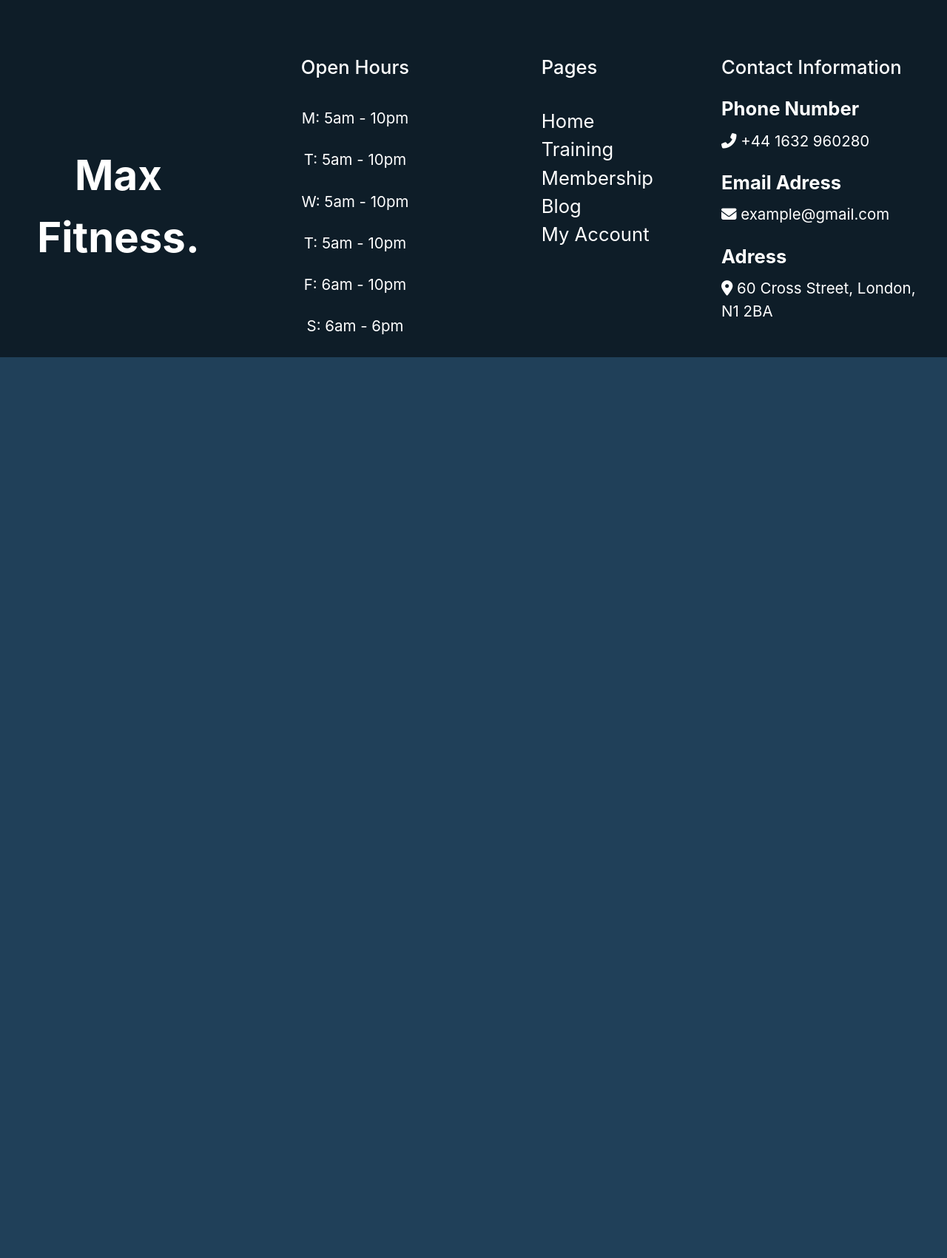
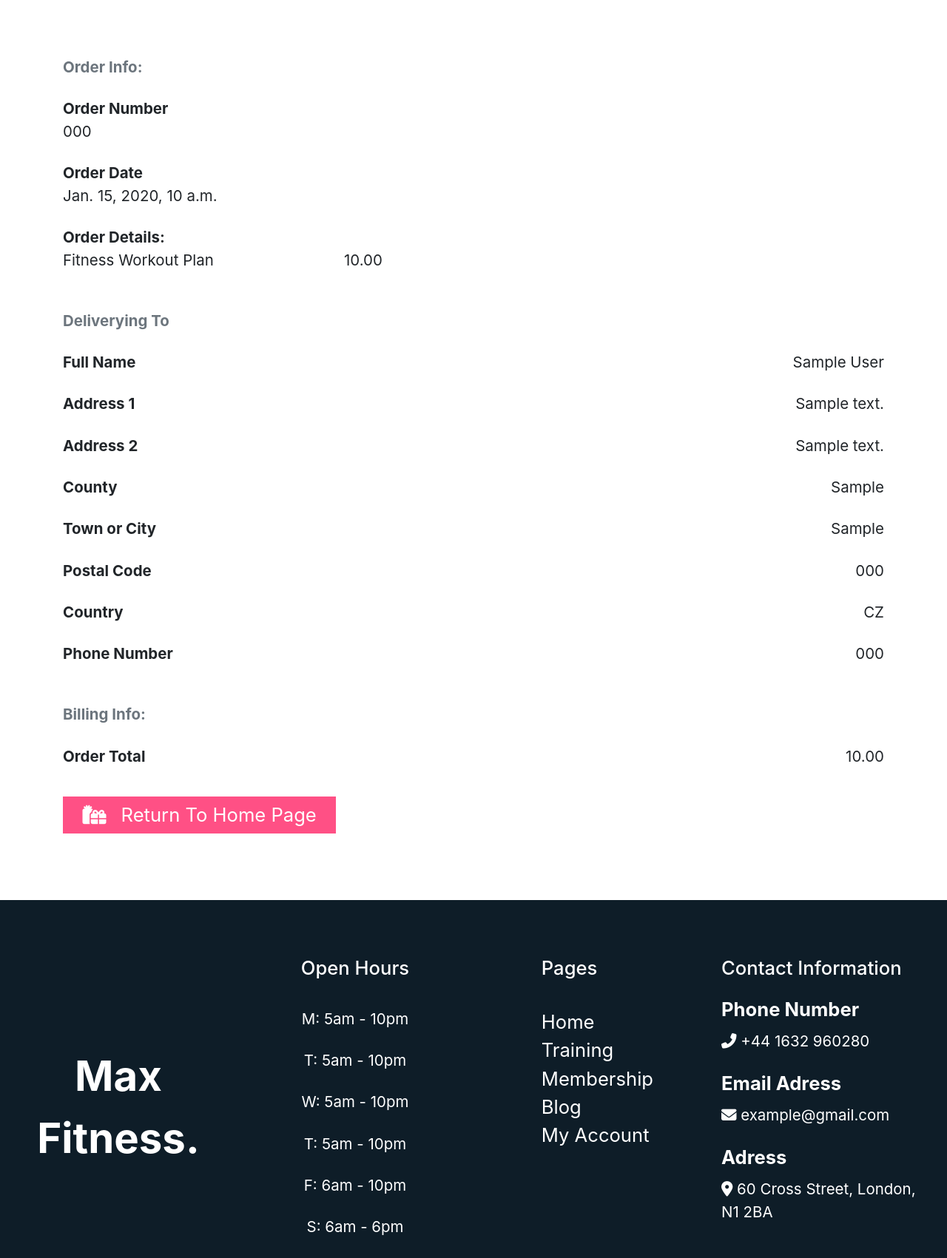
Before and after one commit to Code-Institute-Submissions/Max_Fitness_MS_4, a Django app: page /checkout/checkout_success/000 in a window 1280 px wide. Shown: the part 1025-2726 px from the top of the page at 74% size. Before the commit the page ends 1508 px from the top, so only its background shows below. Run offline with Django 3.2, Linux system fonts and the light colour scheme; data comes from the database, SQL or seed files in the repository; tables that the repository leaves empty hold one stand-in row (values such as "Sample post"); parts of the project's set-up code (start-up, migrations or seed data) failed here and were passed over; some libraries are stand-ins or nearby versions.

Commit message:
Add template tags and html components to checkout_success page

```diff
--- a/checkout/templates/checkout/checkout.html
+++ b/checkout/templates/checkout/checkout.html
@@ -121,13 +121,13 @@
                         <div class="mb-3 text-danger" id="card-errors" role="alert"></div>
                     </fieldset>
                     <div class="submit-button text-right mt-5 mb-2">
-						<a href="{% url 'bag' %}" class="btn btn-outline-black products-section-btn text-white mt-2 rounded-0">
+						<a href="{% url 'bag' %}" class="btn btn-primary products-section-btn text-white mt-2 rounded-0">
 							<span class="icon">
 								<i class="fas fa-chevron-left"></i>
 							</span>
 							<span class="font-weight-bold">Adjust Bag</span>
 						</a>
-						<button id="submit-button" class="btn btn-black products-section-btn text-white mt-2 rounded-0">
+						<button id="submit-button" class="btn btn-primary products-section-btn text-white mt-2 rounded-0">
 							<span class="font-weight-bold">Complete Order</span>
 							<span class="icon">
 								<i class="fas fa-lock"></i>
--- a/checkout/templates/checkout/checkout_success.html
+++ b/checkout/templates/checkout/checkout_success.html
@@ -6,9 +6,168 @@
     <div class="container">
         <div class="row">
             <div class="col-12 hero-background-color text-center">
-                <h1 class="text-white">Your order information is bellow. A confirmation email will be sent to <strong>{{ order.email }}</strong></h1>
+                <h1 class="text-white">Thank you. Your order information is bellow.</h1>
+                <p class="text-small mt-5 text-white">A confirmation email will be sent to <strong>{{ order.email }}</strong></p>
             </div>
         </div>
     </div>
 </div>
 {% endblock %}
+
+{% block content %}
+<div class="order-confirmation-container">
+    <div class="container pt-5 pb-5">
+        <div class="row">
+            <div class="col-12">
+                <p class="text-muted font-weight-bold">Order Info:</p>
+            </div>
+        </div>
+        <div class="row">
+            <div class="col-12">
+                <p class="mb-0 text-black font-weight-bold">Order Number</p>
+            </div>
+            <div class="col-12">
+                <p>{{ order.order_number}}</p>
+            </div>
+        </div>
+        <div class="row">
+            <div class="col-12">
+                <p class="mb-0 text-black font-weight-bold">Order Date</p>
+            </div>
+            <div class="col-12">
+                <p>{{ order.date }}</p>
+            </div>
+        </div>
+        <div class="row">
+            <div class="col-12">
+                <p class="font-weight-bold mb-0">Order Details:</p>
+            </div>
+        </div>
+        {% for item in order.lineitems.all %}
+            <div class="row">
+                {% if item.product %}
+                <div class="col-12 col-md-4">
+                    <p class="text-capitalize">{{ item.product.name }}</p>
+                </div>
+                <div class="col-12 col-md-4">
+                    <p class="text-capitalize">{{ item.price }}</p>
+                </div>
+                {% else %}
+                <div class="col-12 col-md-4">
+                    <p class="text-capitalize">{{ item.subscription.subscriptionType }} {{ item.subscription.name }}</p>
+                </div>
+                <div class="col-12 col-md-4">
+                    <p class="text-capitalize">{{ item.subscription.price }}</p>
+                </div>
+                {% endif %}
+            </div>
+        {% endfor %}
+        <div class="row">
+            <div class="col-12 mt-3">
+                <p class="text-muted font-weight-bold">Deliverying To</p>
+            </div>
+        </div>
+        <div class="row">
+            <div class="col-12 col-md-4">
+                <p class="text-black font-weight-bold">Full Name</p>
+            </div>
+            <div class="col-12 col-md-8 text-md-right">
+                <p>{{ order.full_name }}</p>
+            </div>
+        </div>
+        <div class="row">
+            <div class="col-12 col-md-4">
+                <p class="text-black font-weight-bold">Address 1</p>
+            </div>
+            <div class="col-12 col-md-8 text-md-right">
+                <p>{{ order.street_address1 }}</p>
+            </div>
+        </div>
+
+        {% if order.street_address2 %}
+        <div class="row">
+            <div class="col-12 col-md-4">
+                <p class="text-black font-weight-bold">Address 2</p>
+            </div>
+            <div class="col-12 col-md-8 text-md-right">
+                <p>{{ order.street_address1 }}</p>
+            </div>
+        </div>
+        {% endif %}
+
+        {% if order.county %}
+        <div class="row">
+            <div class="col-12 col-md-4">
+                <p class="text-black font-weight-bold">County</p>
+            </div>
+            <div class="col-12 col-md-8 text-md-right">
+                <p>{{ order.county }}</p>
+            </div>
+        </div>
+        {% endif %}
+
+        <div class="row">
+            <div class="col-12 col-md-4">
+                <p class="text-black font-weight-bold">Town or City</p>
+            </div>
+            <div class="col-12 col-md-8 text-md-right">
+                <p>{{ order.town_or_city }}</p>
+            </div>
+        </div>
+
+        {% if order.postcode %}
+        <div class="row">
+            <div class="col-12 col-md-4">
+                <p class="text-black font-weight-bold">Postal Code</p>
+            </div>
+            <div class="col-12 col-md-8 text-md-right">
+                <p>{{ order.postcode }}</p>
+            </div>
+        </div>
+        {% endif %}
+
+        <div class="row">
+            <div class="col-12 col-md-4">
+                <p class="text-black font-weight-bold">Country</p>
+            </div>
+            <div class="col-12 col-md-8 text-md-right">
+                <p>{{ order.country }}</p>
+            </div>
+        </div>
+
+        <div class="row">
+            <div class="col-12 col-md-4">
+                <p class="text-black font-weight-bold">Phone Number</p>
+            </div>
+            <div class="col-12 col-md-8 text-md-right">
+                <p>{{ order.phone_number }}</p>
+            </div>
+        </div>
+
+        <div class="row">
+            <div class="col-12 mt-3">
+                <p class="text-muted font-weight-bold">Billing Info:</p>
+            </div>
+        </div>
+
+        <div class="row">
+            <div class="col-12 col-md-4">
+                <p class="text-black font-weight-bold">Order Total</p>
+            </div>
+            <div class="col-12 col-md-8 text-md-right">
+                <p>{{ order.order_total }}</p>
+            </div>
+        </div>
+        <div class="row">
+			<div class="col-12 text-left">
+				<a href="{% url 'home' %}?category=new_arrivals,deals,clearance" class="btn btn-primary text-white products-section-btn rounded-0 my-2">
+					<span class="icon mr-2">
+						<i class="fas fa-gifts"></i>
+					</span>
+					<span class="text-capitalize">Return to home page</span>
+				</a>
+			</div>
+		</div>
+    </div>
+</div>
+{% endblock %}
```
